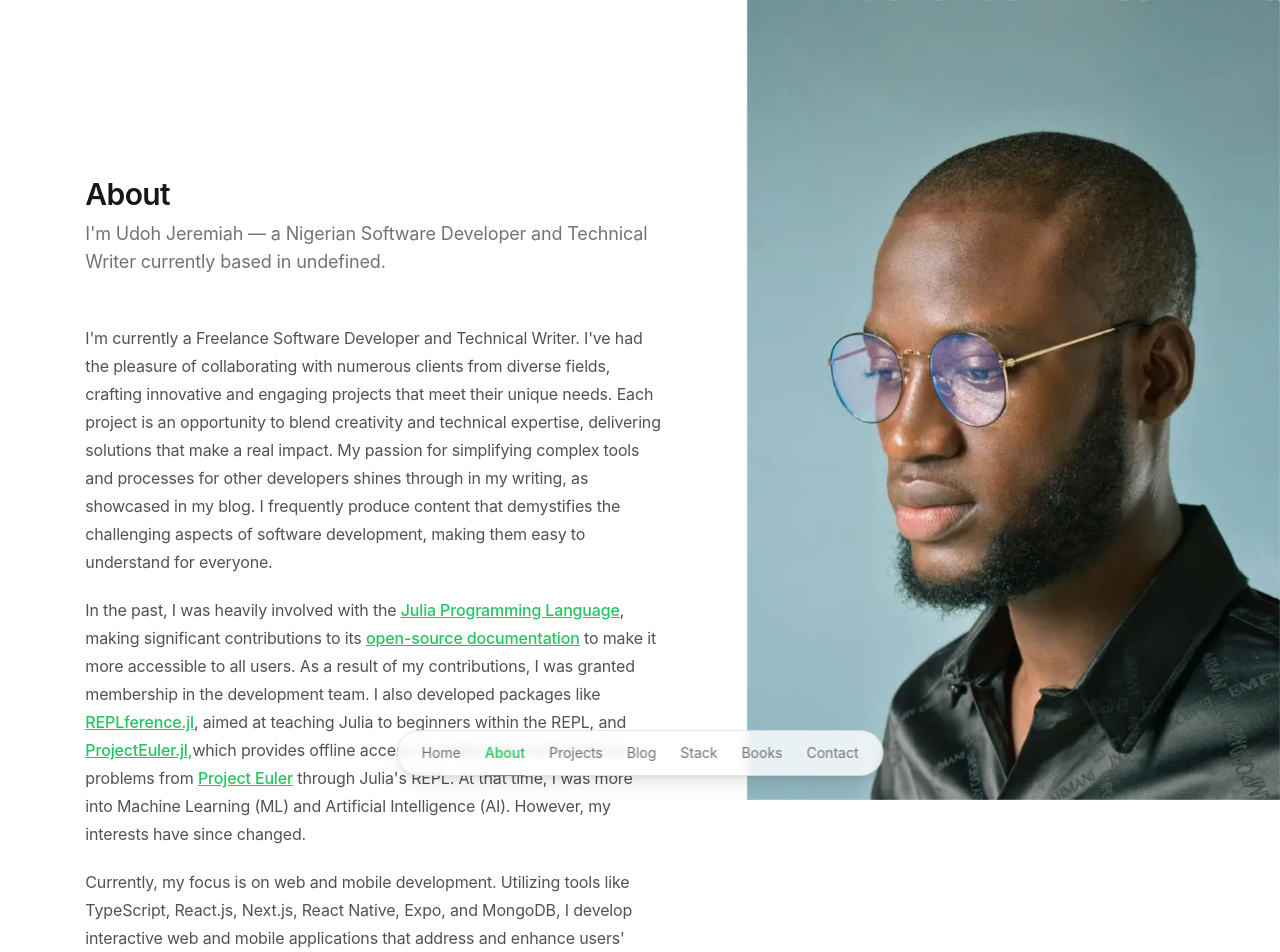
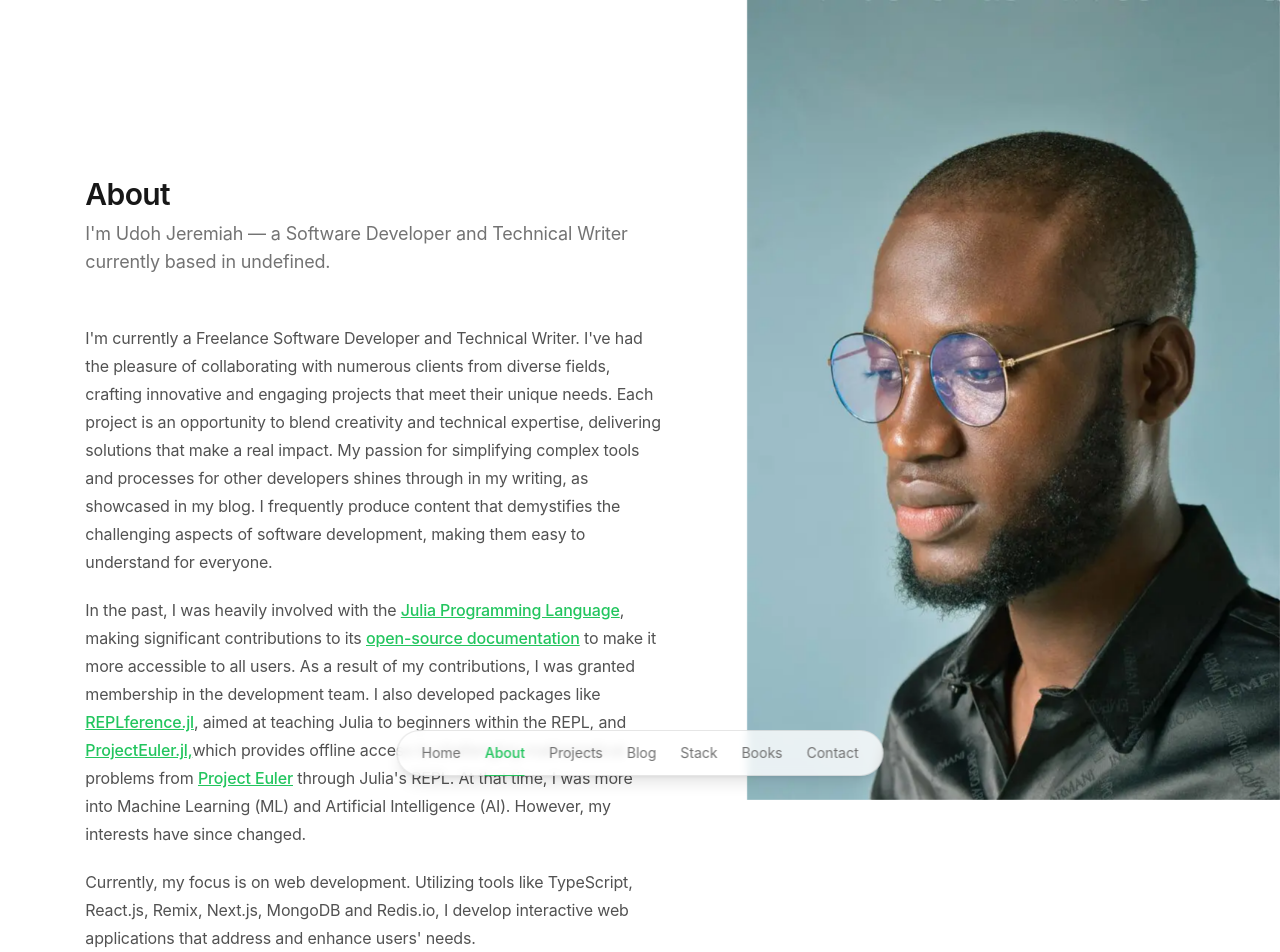
Before and after one commit to udohjeremiah/udohjeremiah, a Next.js app: page /about in a window 1280 px wide. Shown: the top 952 px of the page. Built offline with nearby package versions, Linux system fonts and the light colour scheme; no server answers.

Commit message:
Revise skillset.

```diff
--- a/src/app/about/page.jsx
+++ b/src/app/about/page.jsx
@@ -9,7 +9,7 @@ import { tw } from "@/lib/utils";
 
 export const metadata = {
   title: "About",
-  description: `I'm Udoh Jeremiah — a Nigerian Software Developer and Technical Writer currently based in ${process.env.NEXT_PUBLIC_LOCATION}.`,
+  description: `I'm Udoh Jeremiah — a Software Developer and Technical Writer currently based in ${process.env.NEXT_PUBLIC_LOCATION}.`,
 };
 
 export default function About() {
@@ -33,7 +33,7 @@ export default function About() {
             />
             <Header
               title="About"
-              description={`I'm Udoh Jeremiah — a Nigerian Software Developer and Technical Writer currently based in ${process.env.NEXT_PUBLIC_LOCATION}.`}
+              description={`I'm Udoh Jeremiah — a Software Developer and Technical Writer currently based in ${process.env.NEXT_PUBLIC_LOCATION}.`}
             />
             <main>
               <p>
@@ -84,10 +84,10 @@ export default function About() {
                 interests have since changed.
               </p>
               <p>
-                Currently, my focus is on web and mobile development. Utilizing
-                tools like TypeScript, React.js, Next.js, React Native, Expo,
-                and MongoDB, I develop interactive web and mobile applications
-                that address and enhance users&apos; needs.
+                Currently, my focus is on web development. Utilizing tools like
+                TypeScript, React.js, Remix, Next.js, MongoDB and Redis.io, I
+                develop interactive web applications that address and enhance
+                users&apos; needs.
               </p>
               <p>
                 I interned at{" "}
--- a/src/app/rss.xml/route.js
+++ b/src/app/rss.xml/route.js
@@ -6,7 +6,7 @@ import { sortBlogPostByDate } from "@/lib/utils";
 export async function GET() {
   const feed = new RSS({
     title: "Udoh Jeremiah",
-    description: `I'm a Nigerian Software Developer and Technical Writer based in ${process.env.NEXT_PUBLIC_LOCATION}.`,
+    description: `I'm a Software Developer and Technical Writer based in ${process.env.NEXT_PUBLIC_LOCATION}.`,
     feed_url: `${process.env.NEXT_PUBLIC_SITE_URL}/rss.xml`,
     site_url: process.env.NEXT_PUBLIC_SITE_URL,
     copyright: `© 2024 - ${new Date().getFullYear()} Udoh Jeremiah. All rights reserved.`,
--- a/src/data/skills.json
+++ b/src/data/skills.json
@@ -1,9 +1,4 @@
 [
-  {
-    "href": "https://julialang.org",
-    "image": "/logos/julia.svg",
-    "name": "Julia"
-  },
   {
     "href": "https://html.spec.whatwg.org",
     "image": "/logos/html5.svg",
--- a/tailwind.config.js
+++ b/tailwind.config.js
@@ -11,9 +11,10 @@ const config = {
           "BlinkMacSystemFont",
           "Segoe UI",
           "Roboto",
-          "Oxygen-Sans",
+          "Oxygen",
           "Ubuntu",
           "Cantarell",
+          "Open Sans",
           "Helvetica Neue",
           "sans-serif",
           "Apple Color Emoji",
```
Also changed, not shown: public/logos/julia.svg (deleted), 1 other file (tests, documents, lock files or other folders).
